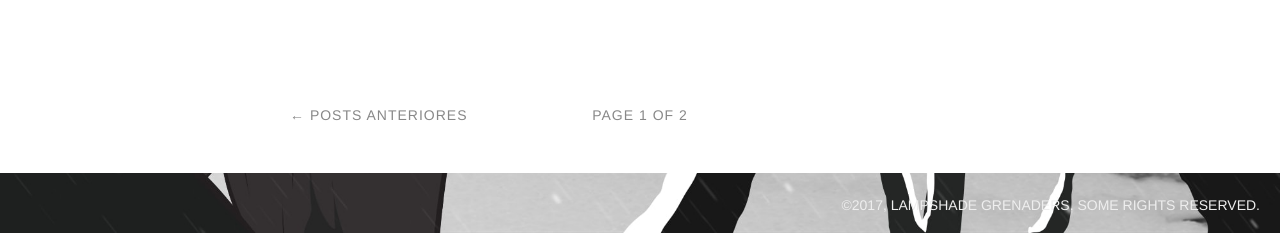
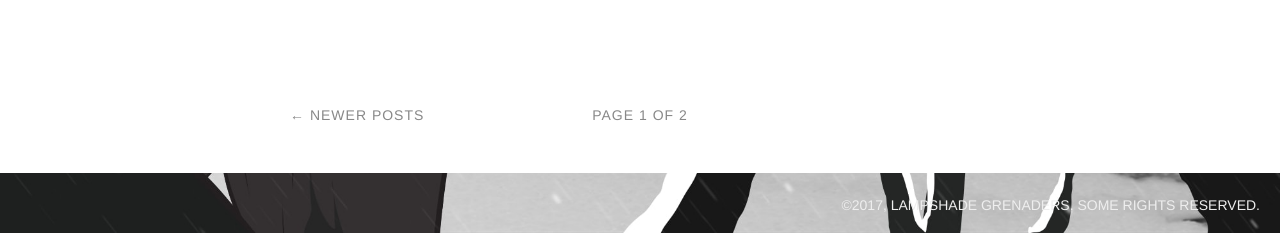
Before and after one commit to LampshadeGrenades/lampshadegrenades.github.io, a Jekyll site: the page built from index.html, in a window 1280 px wide. Shown: the part 1553-1786 px from the top of the page. Built offline with Jekyll 4.4.1, drawn with Linux system fonts in a browser that asks for light colours; some web fonts are replaced; the list of posts is cut into pages by our own code.

Commit message:
Update index.html

```diff
--- a/index.html
+++ b/index.html
@@ -22,7 +22,7 @@ title: Home
 </div>
 <nav class="pagination" role="navigation">
 	{% if paginator.next_page %}
-		<a class="newer-posts" href="/page{{paginator.next_page}}">&larr; Posts anteriores</a>
+		<a class="newer-posts" href="/page{{paginator.next_page}}">&larr; Newer posts</a>
 	{% endif %}
 	<span class="page-number">Page {{ paginator.page }} of {{ paginator.total_pages }}</span>
 	{% if paginator.previous_page %}
```
